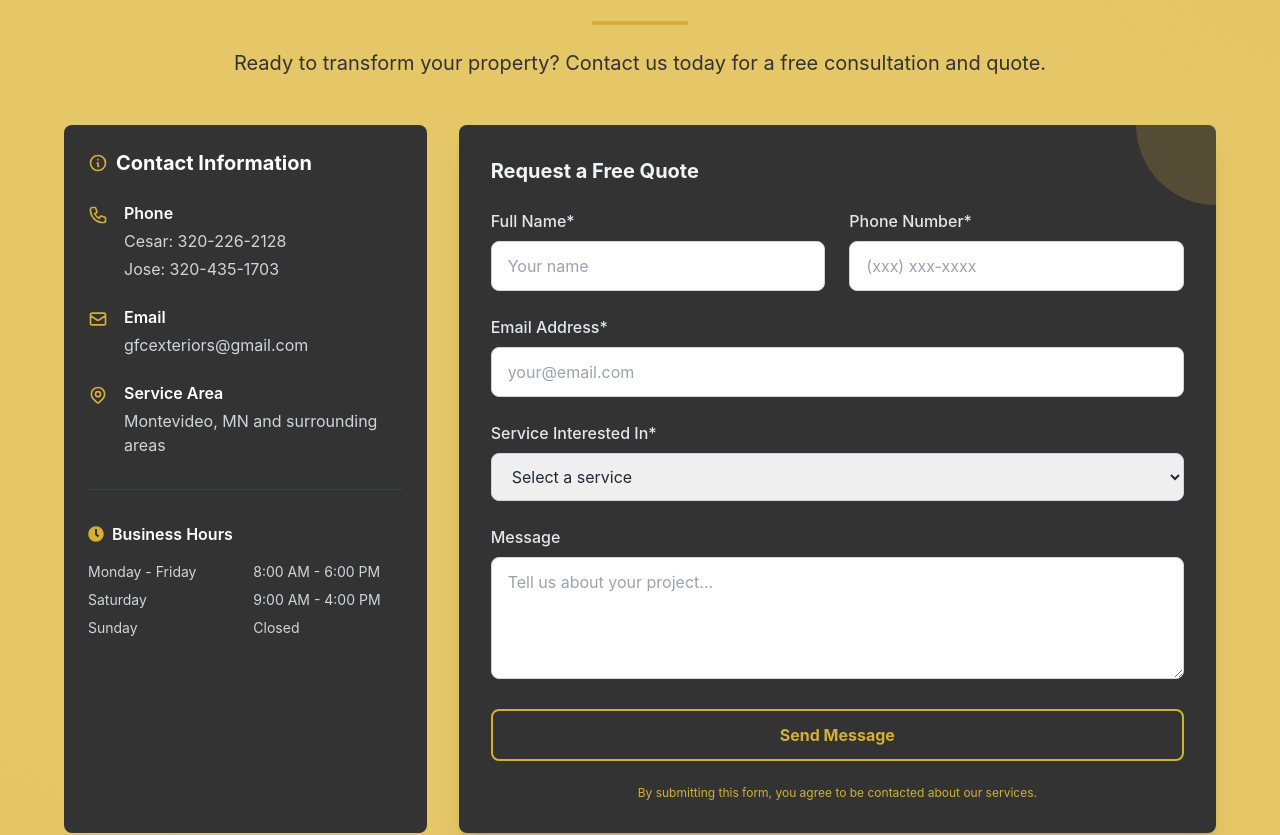
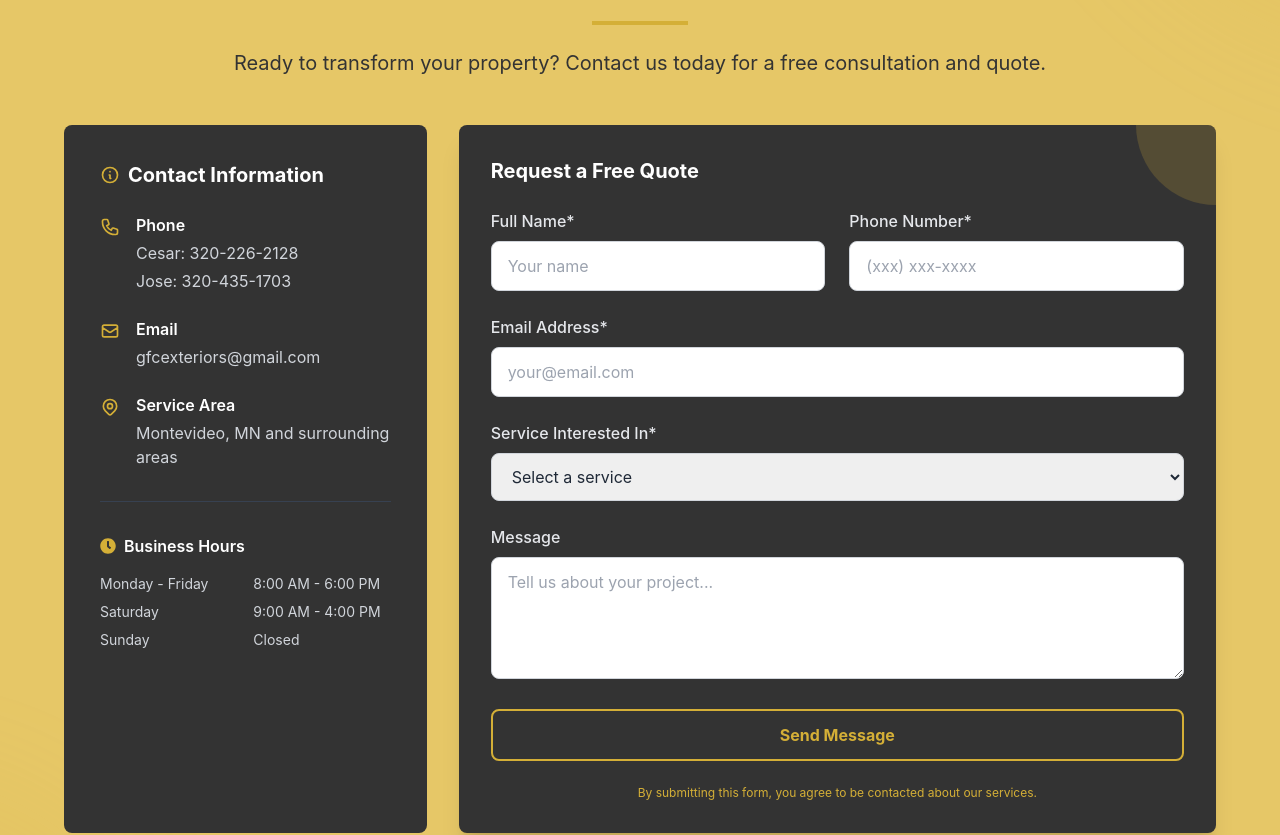
Before and after one commit to Dungyy/gfc-exteriors, a Next.js app: page / in a window 1280 px wide. Shown: the part 3201-4036 px from the top of the page. Built offline with nearby package versions, Linux system fonts and the light colour scheme.

Commit message:
fixed contact padding and bg

```diff
--- a/src/components/Contact/ContactForm.js
+++ b/src/components/Contact/ContactForm.js
@@ -9,7 +9,7 @@ const ContactForm = ({ formData, formStatus, handleChange, handleSubmit }) => {
             {/* Gold accent corner */}
             <div className="absolute top-0 right-0 h-20 w-20 bg-gfc-gold rounded-bl-full opacity-20"></div>
 
-            <h3 className="text-xl font-bold mb-6 text-gray-100">Request a Free Quote</h3>
+            <h3 className="text-xl font-bold mb-6 text-white">Request a Free Quote</h3>
 
             {formStatus === 'success' ? (
                 <SuccessMessage />
--- a/src/components/Contact/ContactInfo.js
+++ b/src/components/Contact/ContactInfo.js
@@ -5,7 +5,7 @@ import BusinessHours from './BusinessHours'
 
 const ContactInfo = () => {
     return (
-        <div className="bg-gfc-dark-gray rounded-lg p-6 h-full">
+        <div className="bg-gfc-dark-gray rounded-lg p-9 h-full">
             <h3 className="text-xl text-white font-bold mb-6 flex items-center">
                 <span className="text-gfc-gold mr-2">
                     <svg
```
